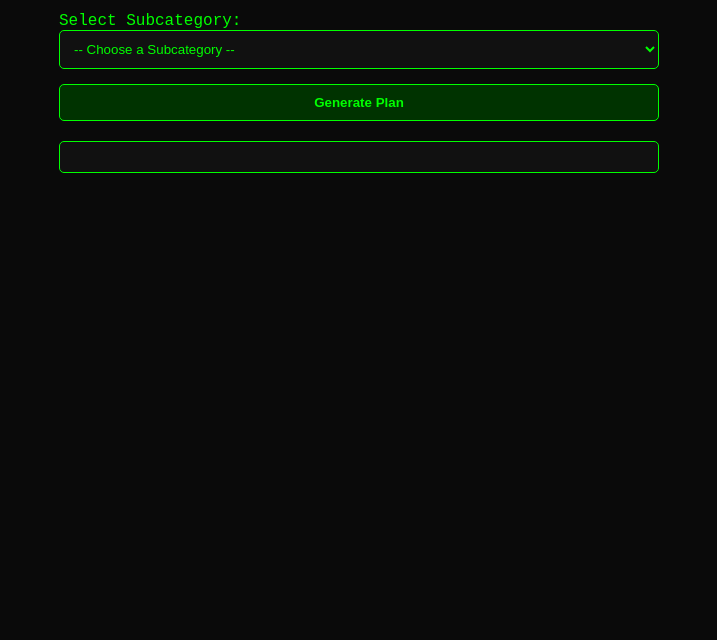
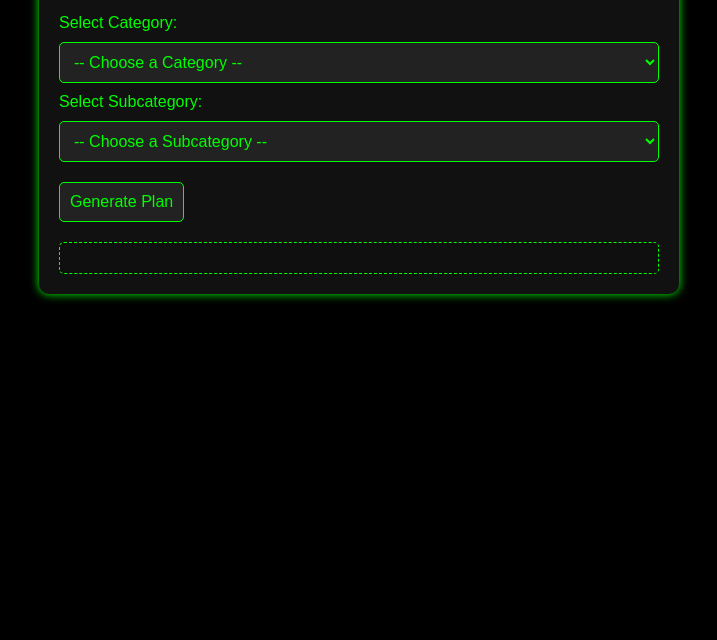
Before and after one commit to KirkJL/Skyline, a plain HTML site: page index.html in a window 1280 px wide. Shown: the part 160-800 px from the top of the page, without its empty margins (281-998 px from the left). Drawn offline with Linux system fonts and the light colour scheme.

Commit message:
Update styles.css

```diff
--- a/styles.css
+++ b/styles.css
@@ -1,49 +1,57 @@
 @import url('https://fonts.googleapis.com/css2?family=Orbitron&display=swap');
 
 body {
-  background-color: #0a0a0a;
-  color: #0f0;
-  font-family: 'Courier New', Courier, monospace;
-  padding: 20px;
+  background-color: #000;
+  color: #00ff00;
+  font-family: Arial, sans-serif;
   margin: 0;
+  padding: 0;
 }
 
 .container {
   max-width: 600px;
-  margin: auto;
+  margin: 50px auto;
+  padding: 20px;
+  background-color: #111;
+  box-shadow: 0 0 10px #00ff00;
+  border-radius: 10px;
 }
 
-select, button {
-  display: block;
-  width: 100%;
-  margin-bottom: 15px;
+h1 {
+  text-align: center;
+  color: #00ff00;
+  border: 2px solid #00ff00;
   padding: 10px;
-  background-color: #111;
-  color: #0f0;
-  border: 1px solid #0f0;
   border-radius: 5px;
 }
 
-button {
-  cursor: pointer;
-  background-color: #003300;
-  font-weight: bold;
+.dropdowns label,
+select {
+  display: block;
+  width: 100%;
+  margin: 10px 0 5px;
 }
 
-.neon-border {
-  border: 2px solid #0f0;
+select,
+button {
   padding: 10px;
-  border-radius: 10px;
-  text-align: center;
-  margin-bottom: 20px;
-  box-shadow: 0 0 10px #0f0, 0 0 20px #0f0;
+  background-color: #222;
+  color: #00ff00;
+  border: 1px solid #00ff00;
+  border-radius: 5px;
+  font-size: 16px;
+}
+
+button {
+  margin-top: 15px;
+  cursor: pointer;
 }
 
 #result {
-  background-color: #111;
-  border: 1px solid #0f0;
+  margin-top: 20px;
   padding: 15px;
+  background-color: #0f0f0f;
+  border: 1px dashed #00ff00;
   border-radius: 5px;
-  margin-top: 20px;
-  white-space: pre-wrap;
+  color: #00ff00;
 }
```
